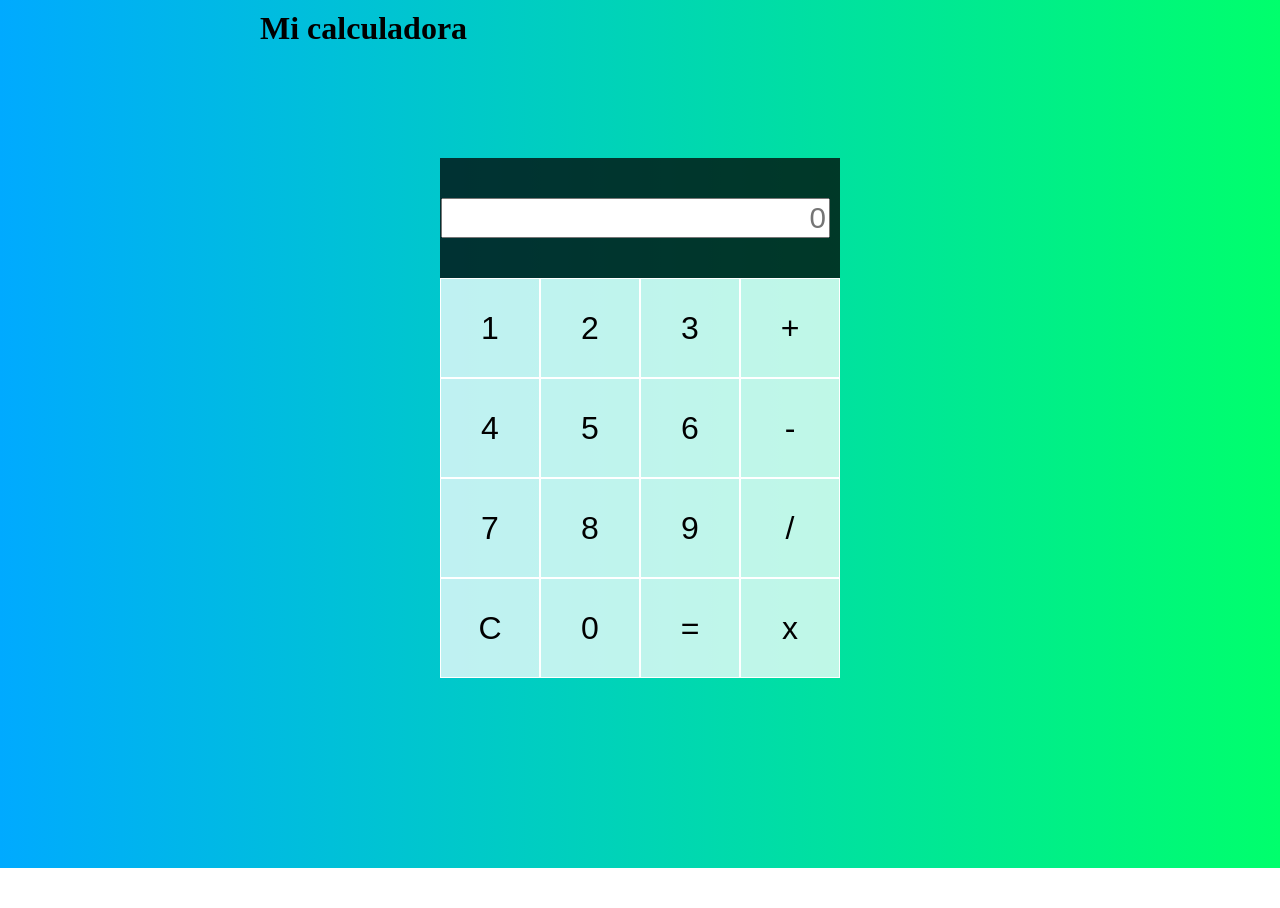
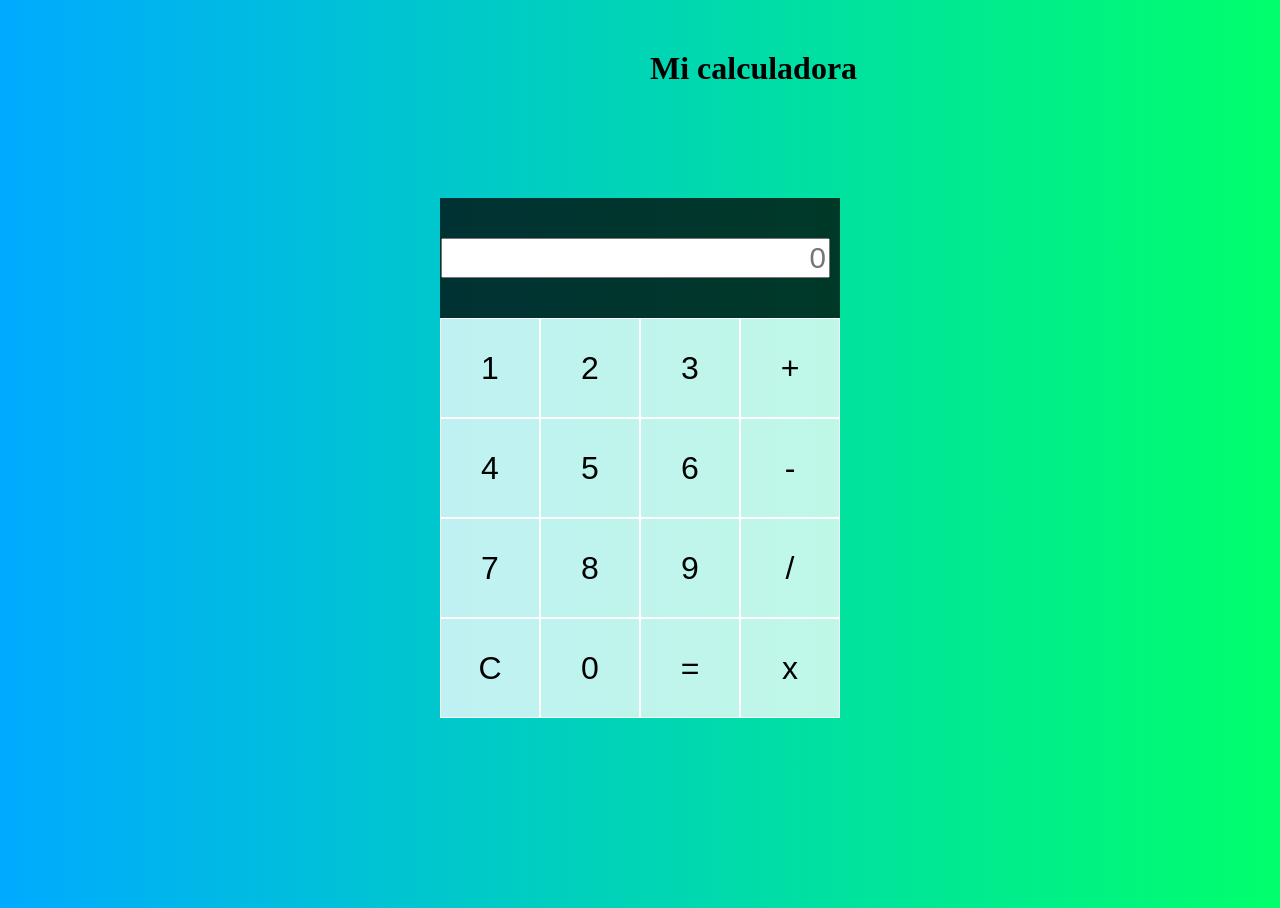
Before and after one commit to elvisuriel/Calculadora, a plain HTML site: page index.html in a window 1280 px wide. Before the commit the page ends 868 px from the top, so only its background shows below. Drawn offline with Linux system fonts and the light colour scheme.

Commit message:
cambio de estilos

```diff
--- a/estilos.css
+++ b/estilos.css
@@ -4,9 +4,9 @@ body {
     background: linear-gradient(to right, #00AAFF, #00FF6C);
 }
 .title{
-    justify-content: center;
-    margin-left: 260px;
-    margin-top: 10px;
+
+    margin-left: 650px;
+    margin-top: 50px;
 }
 
 .calculadora-grilla {
```
